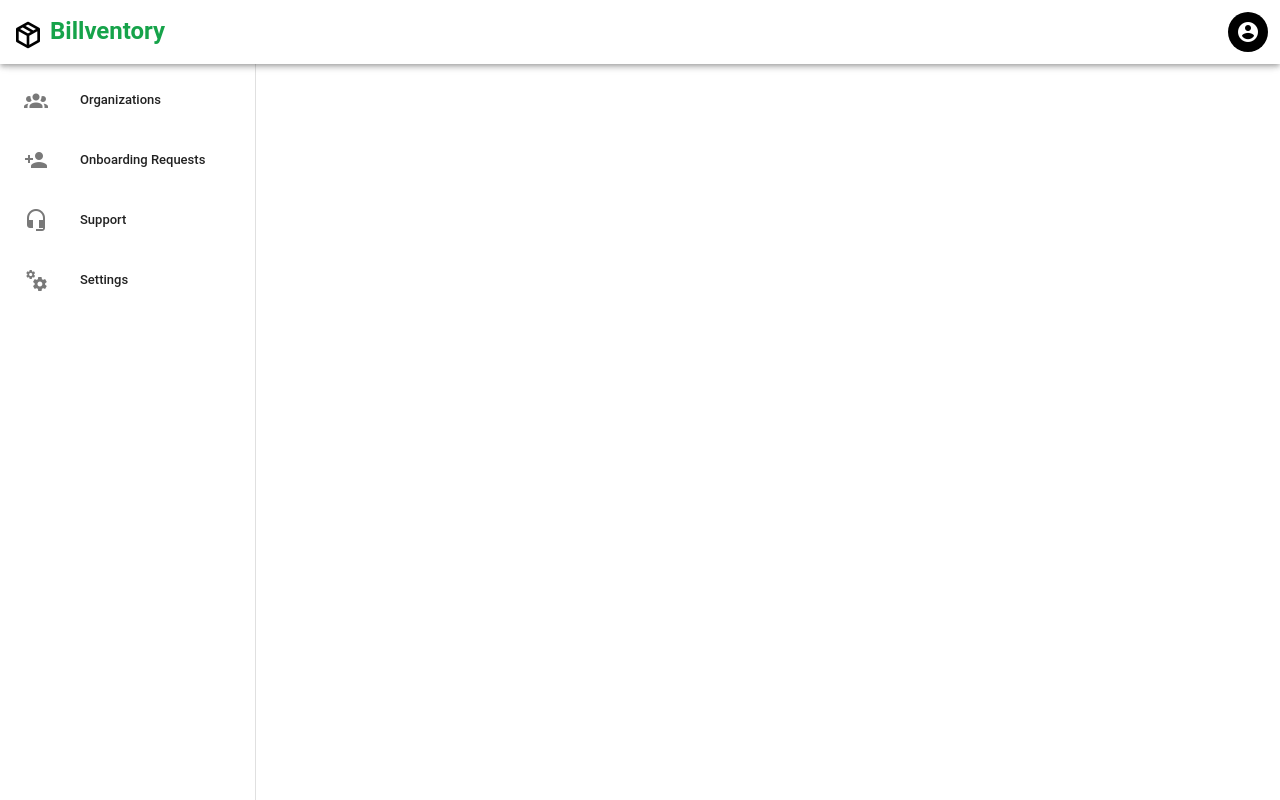
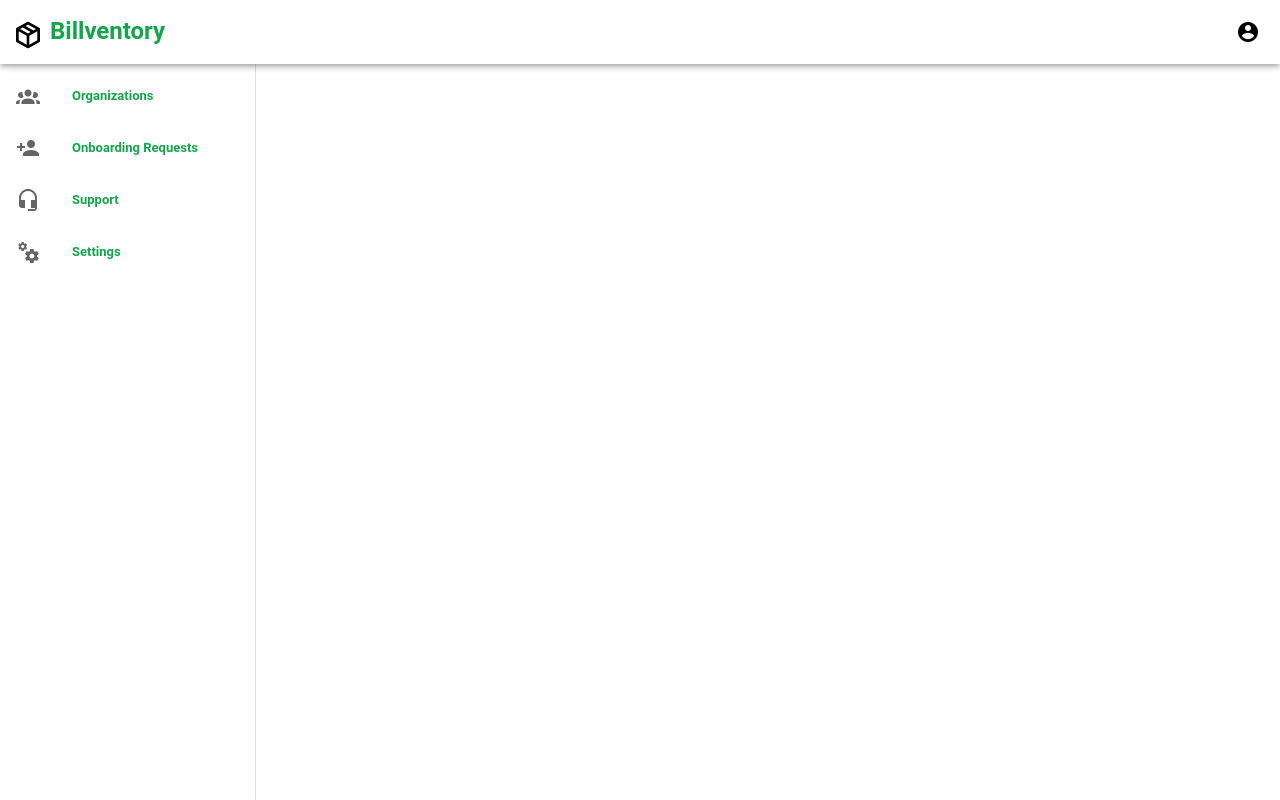
Before and after one commit to yash-jakasaniya-fero/Billventory, a Vue app in the folder frontend/: page /admin in a window 1280 px wide. Built offline with nearby package versions, Linux system fonts and the light colour scheme.

Commit message:
Important Layout Changes at Admin and Organizations

```diff
--- a/frontend/src/layouts/AdminLayout.vue
+++ b/frontend/src/layouts/AdminLayout.vue
@@ -1,6 +1,6 @@
 <template>
   <v-app>
-    <v-app-bar>
+    <v-app-bar class="app-bar">
       <v-row class="ma-0" justify="space-between" align="center">
         <v-col>
           <v-icon
@@ -10,7 +10,7 @@
             @click="$router.push({ name: 'HomePage' })"
           ></v-icon>
           <span
-            class="font-weight-bold text-green-700 text-xl"
+            class="font-weight-bold text-xl"
             @click="$router.push({ name: 'HomePage' })"
           >
             Billventory
@@ -20,8 +20,8 @@
         <v-col cols="auto">
           <v-menu location="bottom end">
             <template #activator="{ props }">
-              <v-avatar color="black" v-bind="props" class="cursor-pointer">
-                <v-icon color="white" icon="mdi-account-circle"></v-icon>
+              <v-avatar v-bind="props" class="cursor-pointer">
+                <v-icon color="black" large icon="mdi-account-circle"></v-icon>
               </v-avatar>
             </template>
 
@@ -43,20 +43,21 @@
       </v-row>
     </v-app-bar>
 
-    <v-navigation-drawer>
+    <v-navigation-drawer class="app-bar">
       <v-list nav>
         <v-list-item
           v-for="(page, index) in adminLinks"
           :key="page.name"
           :to="{ name: page.name }"
-          class="nav-item"
-          :class="{ 'active-item': isActive(index) }"
+          :active="isActiveRoute(page.name)"
+          class="flat-nav"
         >
-          <v-list-item
-            :prepend-icon="page.icon"
-            :title="page.title"
-            value="inbox"
-          ></v-list-item>
+          <template #prepend>
+            <v-icon color="black">{{ page.icon }}</v-icon>
+          </template>
+          <v-list-item-title class="font-weight-bold text-xl">{{
+            page.title
+          }}</v-list-item-title>
         </v-list-item>
       </v-list>
     </v-navigation-drawer>
@@ -74,6 +75,10 @@ import { ref } from "vue";
 import { useRouter } from "vue-router";
 
 const router = useRouter();
+
+const isActiveRoute = (routeName) => {
+  return router.name === routeName;
+};
 
 const logout = () => {
   // Clear user info from localStorage
@@ -98,16 +103,25 @@ const adminLinks = [
   { name: "AdminSupport", title: "Support", icon: "mdi-headset" },
   { name: "AdminSettings", title: "Settings", icon: "mdi-cogs" },
 ];
+</script>
 
-const activeLinkIndex = ref(null);
+<style scoped>
+.app-bar {
+  background-color: white;
+  color: #16a34a;
+}
 
-const isActive = (index) => activeLinkIndex.value === index;
+.flat-nav {
+  background-color: transparent !important;
+  transition: none;
+}
 
-const onMouseOver = (index) => {
-  activeLinkIndex.value = index;
-};
+.flat-nav:hover {
+  background-color: transparent !important;
+}
 
-const onMouseLeave = () => {
-  activeLinkIndex.value = null;
-};
-</script>
+.flat-nav.v-list-item--active {
+  background-color: #e0f2f1 !important; /* light green or your theme */
+  font-weight: bold;
+}
+</style>
--- a/frontend/src/layouts/OrgLayout.vue
+++ b/frontend/src/layouts/OrgLayout.vue
@@ -1,115 +1,127 @@
 <template>
   <v-app>
-    <v-navigation-drawer app permanent class="elevation-4">
-      <v-row class="pa-4" align="center">
-        <v-icon icon="mdi-package-variant-closed" class="mr-2" size="36"></v-icon>
-        <span class="font-weight-bold text-green-700 text-xl">Billventory</span>
+    <v-app-bar class="app-bar">
+      <v-row class="ma-0" justify="space-between" align="center">
+        <v-col>
+          <v-icon
+            icon="mdi-package-variant-closed"
+            color="black"
+            size="32"
+            @click="$router.push({ name: 'HomePage' })"
+          ></v-icon>
+          <span
+            class="font-weight-bold text-xl"
+            @click="$router.push({ name: 'HomePage' })"
+          >
+            Billventory
+          </span>
+        </v-col>
+
+        <v-col cols="auto">
+          <v-menu location="bottom end">
+            <template #activator="{ props }">
+              <v-avatar v-bind="props" class="cursor-pointer">
+                <v-icon color="black" large icon="mdi-account-circle"></v-icon>
+              </v-avatar>
+            </template>
+
+            <v-list>
+              <v-list-item @click="$router.push({ name: 'ProfilePage' })">
+                <v-list-item-title>Profile</v-list-item-title>
+              </v-list-item>
+              <v-list-item
+                @click="$router.push({ name: 'ChangePasswordPage' })"
+              >
+                <v-list-item-title>Change Password</v-list-item-title>
+              </v-list-item>
+              <v-list-item @click="logout">
+                <v-list-item-title>Logout</v-list-item-title>
+              </v-list-item>
+            </v-list>
+          </v-menu>
+        </v-col>
       </v-row>
-      <v-divider></v-divider>
-      <v-list nav dense>
+    </v-app-bar>
+
+    <v-navigation-drawer class="app-bar">
+      <v-list nav>
         <v-list-item
-          v-for="(item, index) in orgLinks"
-          :key="item.name"
-          :to="{ name: item.name }"
-          link
-          class="nav-item"
-          @mouseover="onMouseOver(index)"
-          @mouseleave="onMouseLeave"
-          :class="{'active-item': isActive(index)}"
+          v-for="(page, index) in orgLinks"
+          :key="page.name"
+          :to="{ name: page.name }"
+          :active="isActiveRoute(page.name)"
+          class="flat-nav"
         >
-          <v-list-item-icon>
-            <v-icon>{{ item.icon }}</v-icon>
-          </v-list-item-icon>
-          <v-list-item-title>{{ item.title }}</v-list-item-title>
+          <template #prepend>
+            <v-icon color="black">{{ page.icon }}</v-icon>
+          </template>
+          <v-list-item-title class="font-weight-bold text-xl">{{
+            page.title
+          }}</v-list-item-title>
         </v-list-item>
       </v-list>
     </v-navigation-drawer>
-    <v-main>
-      <router-view />
+
+    <v-main class="d-flex justify-center bg-cover">
+      <v-container>
+        <router-view />
+      </v-container>
     </v-main>
   </v-app>
 </template>
 
 <script setup>
-import { ref } from 'vue';
+import { ref } from "vue";
+import { useRouter } from "vue-router";
+
+const router = useRouter();
+
+const isActiveRoute = (routeName) => {
+  return router.name === routeName;
+};
+
+const logout = () => {
+  // Clear user info from localStorage
+  localStorage.removeItem("user");
+  localStorage.removeItem("token"); // or any other keys you store
+
+  // Redirect to login page
+  router.push({ name: "Login" });
+};
 
 const orgLinks = [
   { name: "OrgDashboard", title: "Dashboard", icon: "mdi-view-dashboard" },
   { name: "OrgProducts", title: "Products", icon: "mdi-cart" },
   { name: "OrgSuppliers", title: "Suppliers", icon: "mdi-truck" },
-  { name: "OrgPurchaseOrders", title: "Purchase Orders", icon: "mdi-file-document" },
+  {
+    name: "OrgPurchaseOrders",
+    title: "Purchase Orders",
+    icon: "mdi-file-document",
+  },
   { name: "OrgBillings", title: "Billings", icon: "mdi-cash" },
   { name: "OrgReports", title: "Reports", icon: "mdi-chart-line" },
   { name: "OrgSupport", title: "Support", icon: "mdi-help-circle" },
   { name: "OrgSettings", title: "Settings", icon: "mdi-cogs" },
 ];
-
-const activeLinkIndex = ref(null);
-
-const isActive = (index) => activeLinkIndex.value === index;
-
-const onMouseOver = (index) => {
-  activeLinkIndex.value = index;
-};
-
-const onMouseLeave = () => {
-  activeLinkIndex.value = null;
-};
 </script>
 
 <style scoped>
-.nav-item {
-  transition: background-color 0.3s ease, transform 0.2s ease;
-  padding: 12px 24px;
-}
-
-.nav-item:hover {
-  background-color: #f4f7f6;
-  transform: scale(1.05);
-}
-
-.active-item {
-  background-color: #16a34a;
-  color: white !important;
-}
-
-.v-navigation-drawer .v-row {
-  display: flex;
-  justify-content: flex-start;
-  align-items: center;
-  padding-bottom: 16px;
-}
-
-.v-navigation-drawer {
-  background-color: #ffffff;
-  box-shadow: 0 4px 8px rgba(0, 0, 0, 0.1);
-}
-
-.v-icon {
-  font-size: 24px;
+.app-bar {
+  background-color: white;
   color: #16a34a;
 }
 
-.v-list-item-title {
-  font-size: 16px;
-  font-weight: 500;
-  color: #333;
+.flat-nav {
+  background-color: transparent !important;
+  transition: none;
 }
 
-.v-main {
-  background-color: #f9fafb;
+.flat-nav:hover {
+  background-color: transparent !important;
 }
 
-.v-list-item-title {
-  transition: transform 0.3s ease;
-}
-
-.v-app-bar-title {
+.flat-nav.v-list-item--active {
+  background-color: #e0f2f1 !important; /* light green or your theme */
   font-weight: bold;
-  font-size: 20px;
-}
-
-.v-divider {
-  margin: 20px 0;
 }
 </style>
```
